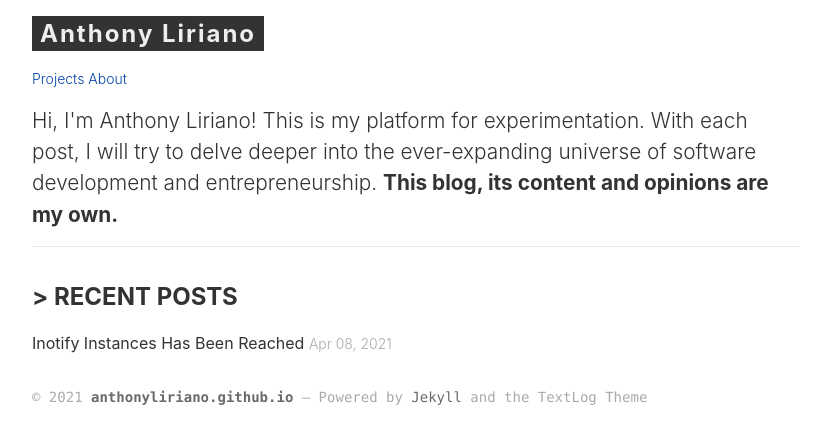
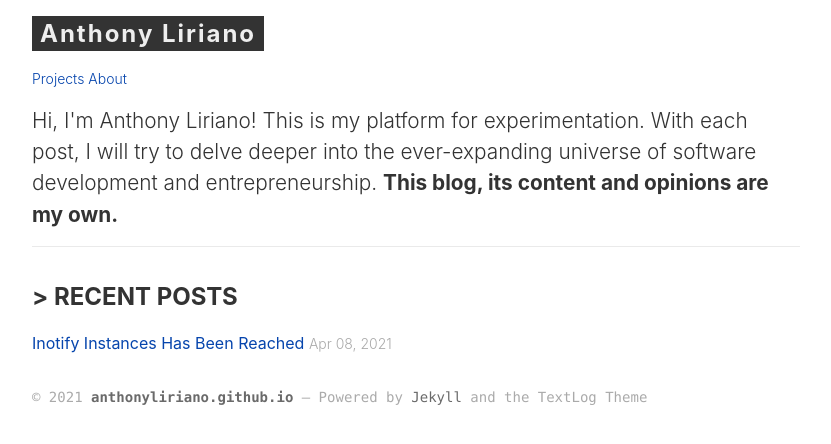
Before and after one commit to anthonyliriano/anthonyliriano.github.io, a Jekyll site: the page built from index.html, in a window 1280 px wide. Shown: the top 444 px of the page, without its empty margins (8-839 px from the left). Built offline with Jekyll 4.4.1, drawn with Linux system fonts in a browser that asks for light colours.

Commit message:
changing link color

```diff
--- a/_sass/_layout.scss
+++ b/_sass/_layout.scss
@@ -6,7 +6,7 @@
     background-size: 0 100%;
     background-repeat: no-repeat;
     transition: background .5s;
-    &:hover, {
+    &:hover {
         background-size: 100% 100%;
     }
     &--thin {
@@ -90,7 +90,7 @@
     margin-left: -2rem;
 
     a {
-        color: $text-color;
+        // color: $text-color;
         text-decoration: none;
         font-weight: normal;
 
```
